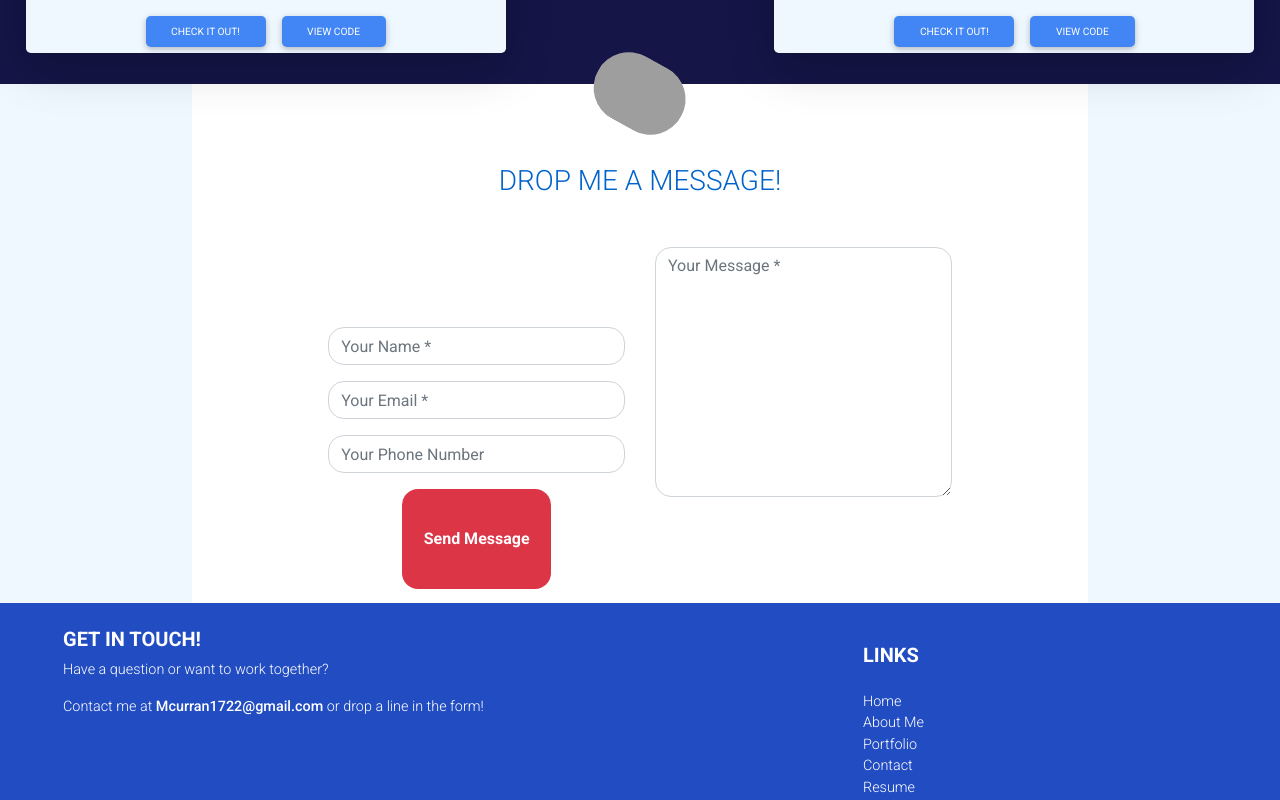
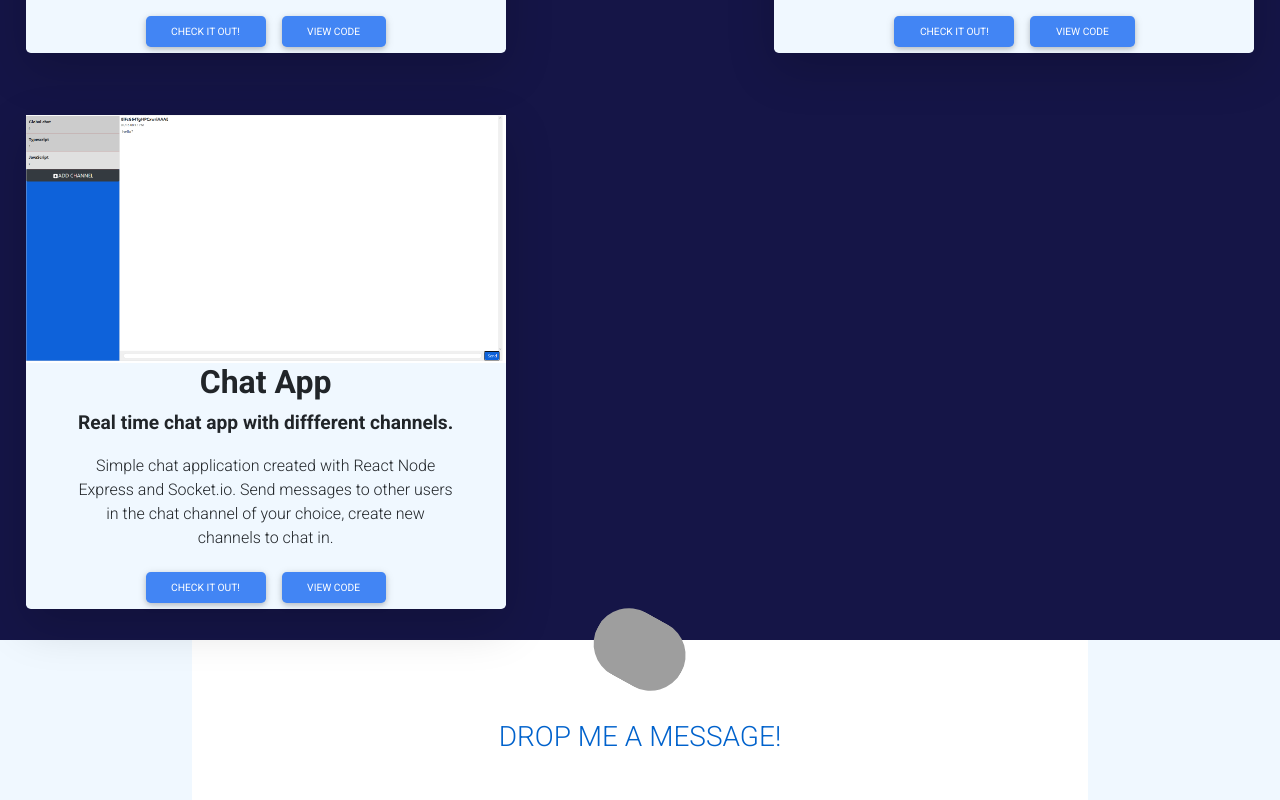
Before and after one commit to MiCurran/portfolio, a website: page src/index.html in a window 1280 px wide. Shown: the part 4076-4876 px from the top of the page. Drawn offline with nearby package versions, Linux system fonts and the light colour scheme; grey boxes are pictures that could not be loaded.

Commit message:
add chat app

```diff
--- a/src/index.html
+++ b/src/index.html
@@ -254,6 +254,17 @@
 
       </div>
     </div>
+    <div class="project shadow-lg rounded-lg filterProjects react" id="4">
+      <img src="./images/chatio.png" alt="screenshot" class="img-fluid">
+      <h4>Chat App</h4><p class="project-subhead">Real time chat app with diffferent channels. </p>
+      <p class="project-desc">Simple chat application created with React Node Express and Socket.io. Send messages to other users
+        in the chat channel of your choice, create new channels to chat in.</p>
+      <div>
+        <a href="https://socketio-chat-client-ipo6bduom.vercel.app" target="blank"><button class="btn btn-sm btn-primary rounded-lg">Check it out!</button></a>
+        <a href="https://github.com/MiCurran/socketio-chat-client" target="blank"><button class="btn btn-sm btn-primary rounded-lg">View code</button></a>
+
+      </div>
+    </div>
   </div>
 </div>
 </section>
```
Also changed, not shown: src/images/chatio.png (added).
